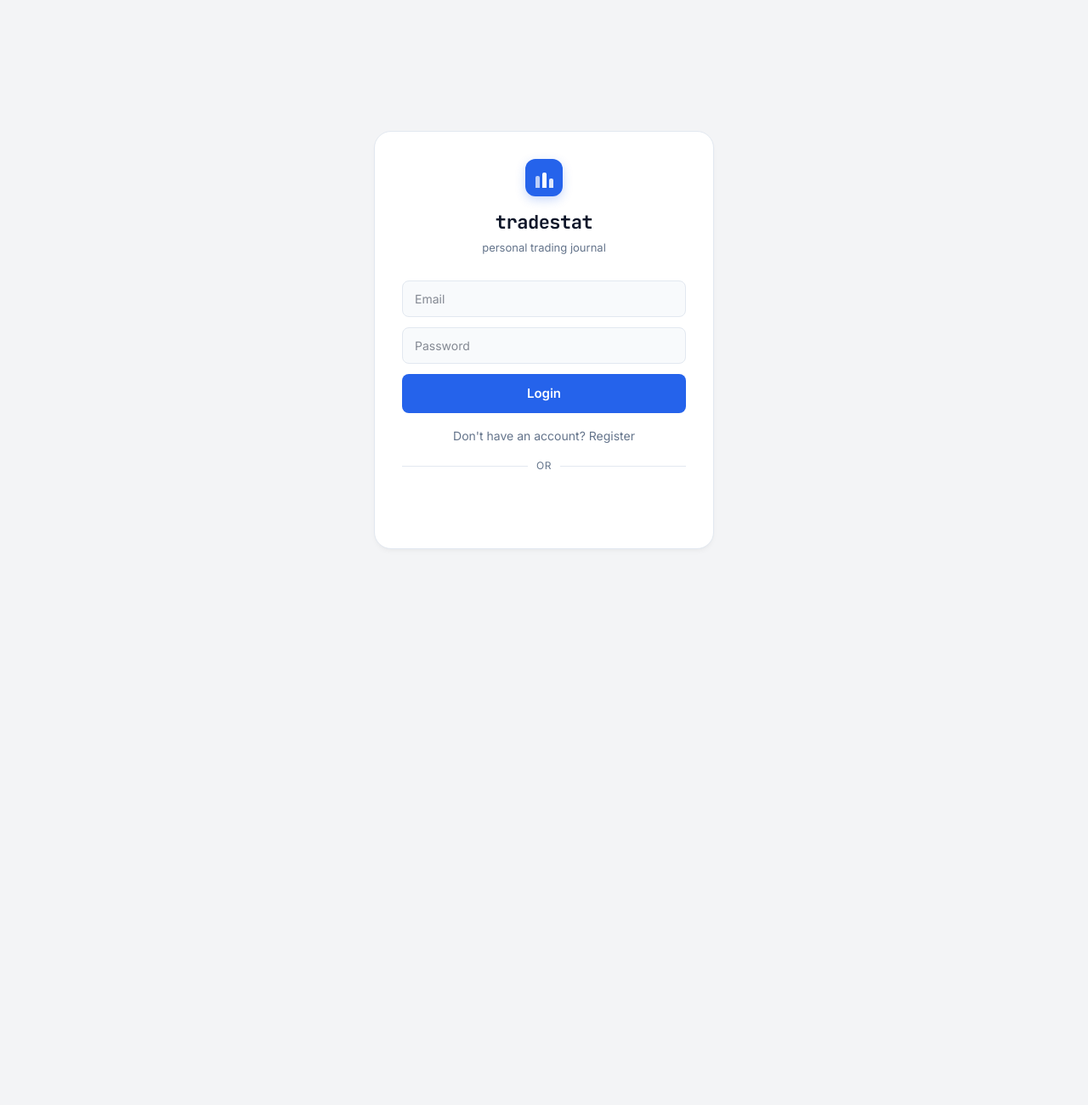
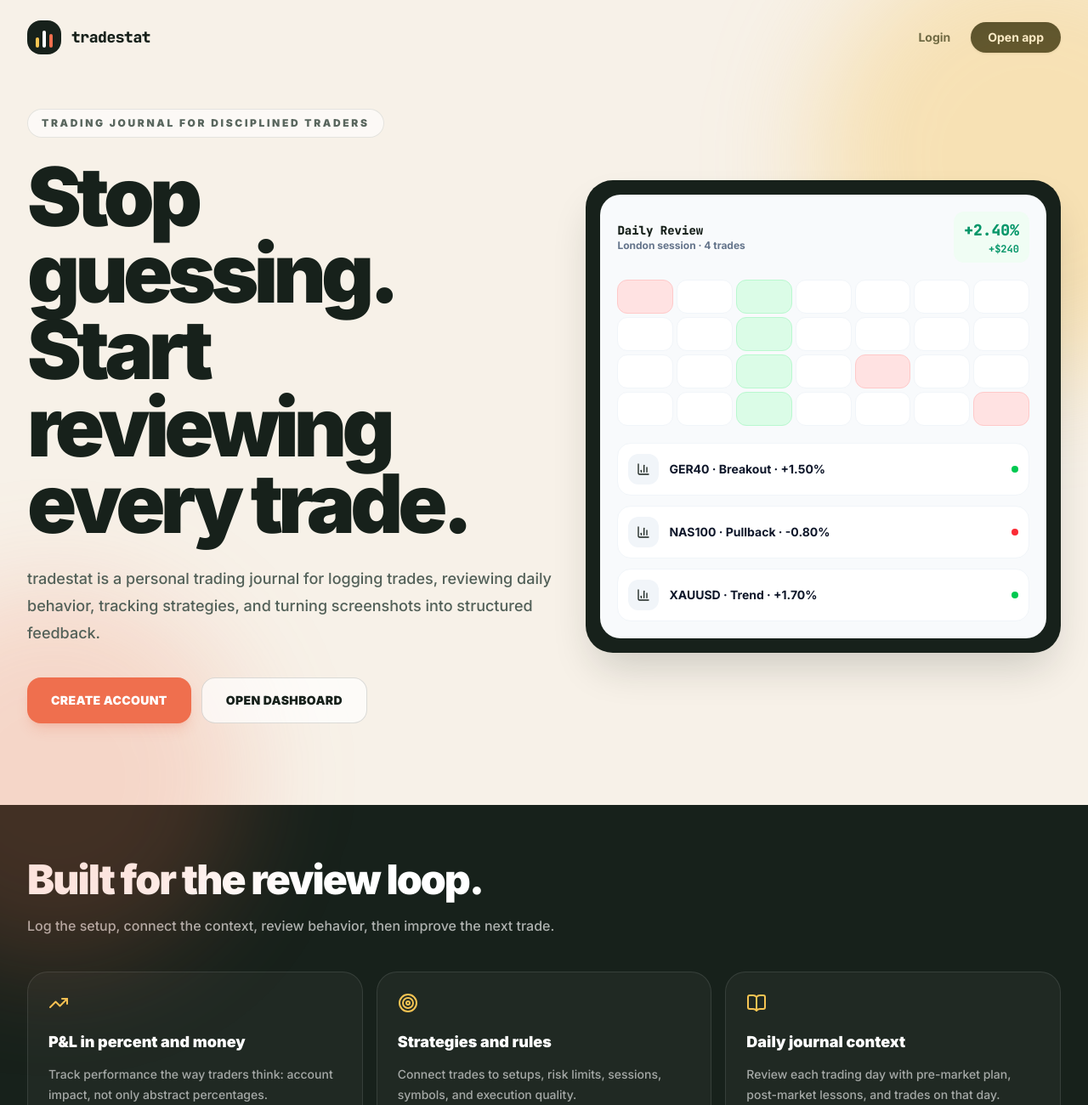
Before and after one commit to nvekay/tradeapp, a React (Vite) app in the folder frontend/: page / in a window 1280 px wide. Before the commit this address led to /login. Shown: the top 1300 px of the page at 85% size. Before the commit the page ends 800 px from the top, so only its background shows below. Built offline with nearby package versions, Linux system fonts and the light colour scheme; no server answers.

Commit message:
feat: add public landing page

```diff
--- a/frontend/index.html
+++ b/frontend/index.html
@@ -4,11 +4,22 @@
     <meta charset="UTF-8" />
     <link rel="icon" type="image/svg+xml" href="/favicon.svg" />
     <meta name="viewport" content="width=device-width, initial-scale=1.0" />
-    <meta name="description" content="tradestat — personal trading journal" />
+    <meta name="description" content="tradestat is a personal trading journal for tracking trades, P&L, strategies, screenshots, daily reviews, and risk discipline." />
+    <meta name="keywords" content="tradestat, trading journal, trade tracker, pnl tracker, trading diary, strategy journal" />
+    <meta name="robots" content="index, follow" />
+    <link rel="canonical" href="https://tradestat.ru/" />
+    <meta property="og:type" content="website" />
+    <meta property="og:title" content="tradestat - Trading Journal" />
+    <meta property="og:description" content="Track trades, strategies, screenshots, daily reviews, and risk discipline in one trading journal." />
+    <meta property="og:url" content="https://tradestat.ru/" />
+    <meta property="og:site_name" content="tradestat" />
+    <meta name="twitter:card" content="summary_large_image" />
+    <meta name="twitter:title" content="tradestat - Trading Journal" />
+    <meta name="twitter:description" content="A personal trading journal for disciplined traders." />
     <link rel="preconnect" href="https://fonts.googleapis.com" />
     <link rel="preconnect" href="https://fonts.gstatic.com" crossorigin />
-    <link href="https://fonts.googleapis.com/css2?family=Inter:wght@400;500;600;700&family=JetBrains+Mono:wght@400;500;600;700&display=swap" rel="stylesheet" />
-    <title>tradestat</title>
+    <link href="https://fonts.googleapis.com/css2?family=Inter:wght@400;500;600;700;900&family=JetBrains+Mono:wght@400;500;600;700;800&display=swap" rel="stylesheet" />
+    <title>tradestat - Trading Journal for Disciplined Traders</title>
   </head>
   <body>
     <div id="root"></div>
--- a/frontend/src/App.tsx
+++ b/frontend/src/App.tsx
@@ -13,6 +13,7 @@ import StrategyDetail from './pages/StrategyDetail'
 import Settings from './pages/Settings'
 import Onboarding from './pages/Onboarding'
 import TradeDetail from './pages/TradeDetail'
+import Landing from './pages/Landing'
 import Login from './pages/Login'
 import AuthGuard from './components/AuthGuard'
 import OnboardingGuard from './components/OnboardingGuard'
@@ -25,10 +26,11 @@ export default function App() {
     <GoogleOAuthProvider clientId={GOOGLE_CLIENT_ID}>
       <BrowserRouter>
         <Routes>
+          <Route path="/" element={<Landing />} />
           <Route path="/login" element={<Login />} />
           <Route path="/onboarding" element={<AuthGuard><SettingsProvider><Onboarding /></SettingsProvider></AuthGuard>} />
           <Route element={<AuthGuard><SettingsProvider><OnboardingGuard><Layout /></OnboardingGuard></SettingsProvider></AuthGuard>}>
-            <Route path="/" element={<Dashboard />} />
+            <Route path="/app" element={<Dashboard />} />
             <Route path="/trades" element={<Trades />} />
             <Route path="/trade/:id" element={<TradeDetail />} />
             <Route path="/trades/:id" element={<TradeDetail />} />
@@ -42,7 +44,7 @@ export default function App() {
             <Route path="/strategies/:id" element={<StrategyDetail />} />
             <Route path="/strategies/:id/edit" element={<StrategyForm />} />
             <Route path="/settings" element={<Settings />} />
-            <Route path="*" element={<Navigate to="/" replace />} />
+            <Route path="*" element={<Navigate to="/app" replace />} />
           </Route>
         </Routes>
       </BrowserRouter>
--- a/frontend/src/components/Layout.tsx
+++ b/frontend/src/components/Layout.tsx
@@ -3,7 +3,7 @@ import { NavLink, Outlet, useNavigate } from 'react-router-dom'
 import { LayoutDashboard, List, PlusCircle, Brain, Settings, ClipboardList, BookOpen, LogOut, Target, Menu, X } from 'lucide-react'
 
 const navItems = [
-  { to: '/',          icon: LayoutDashboard, end: true },
+  { to: '/app',       icon: LayoutDashboard, end: true },
   { to: '/trades',    icon: List,            end: false },
   { to: '/add',       icon: PlusCircle,      end: false },
   { to: '/checklist', icon: ClipboardList,   end: false },
--- /dev/null
+++ b/frontend/src/pages/Landing.tsx
@@ -0,0 +1,122 @@
+import { Link } from 'react-router-dom'
+import { BarChart3, BookOpen, Camera, Flame, ShieldAlert, Target, TrendingUp } from 'lucide-react'
+
+const features = [
+  { icon: TrendingUp, title: 'P&L in percent and money', text: 'Track performance the way traders think: account impact, not only abstract percentages.' },
+  { icon: Target, title: 'Strategies and rules', text: 'Connect trades to setups, risk limits, sessions, symbols, and execution quality.' },
+  { icon: BookOpen, title: 'Daily journal context', text: 'Review each trading day with pre-market plan, post-market lessons, and trades on that day.' },
+  { icon: Camera, title: 'Chart screenshots', text: 'Attach TradingView screenshots and review entries visually in a dedicated trade detail view.' },
+  { icon: ShieldAlert, title: 'Daily loss guardrail', text: 'Set a daily loss limit and see clear warnings before discipline breaks down.' },
+  { icon: Flame, title: 'Heatmap analytics', text: 'Find your strongest and weakest weekday-hour windows from real trade outcomes.' },
+]
+
+export default function Landing() {
+  return (
+    <div className="min-h-screen overflow-hidden bg-[#F7F1E8] text-[#17211B]">
+      <header className="mx-auto flex max-w-7xl items-center justify-between px-5 py-6 sm:px-8">
+        <Link to="/" className="flex items-center gap-3">
+          <div className="flex h-10 w-10 items-end justify-center gap-1 rounded-2xl bg-[#17211B] pb-2">
+            <span className="h-3 w-1 rounded bg-[#F6C453]" />
+            <span className="h-5 w-1 rounded bg-white" />
+            <span className="h-4 w-1 rounded bg-[#EF6F4E]" />
+          </div>
+          <span className="font-mono text-lg font-black tracking-tight">tradestat</span>
+        </Link>
+        <nav className="flex items-center gap-2">
+          <Link to="/login" className="rounded-full px-4 py-2 text-sm font-bold text-[#38453D] hover:bg-white/60">Login</Link>
+          <Link to="/app" className="rounded-full bg-[#17211B] px-5 py-2 text-sm font-bold text-white shadow-sm hover:bg-[#243127]">Open app</Link>
+        </nav>
+      </header>
+
+      <main>
+        <section className="relative mx-auto grid max-w-7xl gap-10 px-5 pb-16 pt-10 sm:px-8 lg:grid-cols-[1.05fr_0.95fr] lg:items-center lg:pb-24">
+          <div className="absolute right-[-12rem] top-[-10rem] h-[32rem] w-[32rem] rounded-full bg-[#F6C453]/35 blur-3xl" />
+          <div className="absolute bottom-[-12rem] left-[-10rem] h-[28rem] w-[28rem] rounded-full bg-[#EF6F4E]/20 blur-3xl" />
+
+          <div className="relative">
+            <div className="mb-6 inline-flex rounded-full border border-[#17211B]/10 bg-white/60 px-4 py-2 text-xs font-black uppercase tracking-[0.22em] text-[#59665E]">
+              Trading journal for disciplined traders
+            </div>
+            <h1 className="max-w-4xl text-5xl font-black leading-[0.94] tracking-[-0.06em] sm:text-7xl lg:text-8xl">
+              Stop guessing. Start reviewing every trade.
+            </h1>
+            <p className="mt-7 max-w-2xl text-lg font-medium leading-8 text-[#526058]">
+              tradestat is a personal trading journal for logging trades, reviewing daily behavior, tracking strategies, and turning screenshots into structured feedback.
+            </p>
+            <div className="mt-9 flex flex-col gap-3 sm:flex-row">
+              <Link to="/login" className="inline-flex items-center justify-center rounded-2xl bg-[#EF6F4E] px-7 py-4 text-sm font-black uppercase tracking-wide text-white shadow-lg shadow-[#EF6F4E]/20 hover:bg-[#dd5f40]">
+                Create account
+              </Link>
+              <Link to="/app" className="inline-flex items-center justify-center rounded-2xl border border-[#17211B]/15 bg-white/70 px-7 py-4 text-sm font-black uppercase tracking-wide text-[#17211B] hover:bg-white">
+                Open dashboard
+              </Link>
+            </div>
+          </div>
+
+          <div className="relative">
+            <div className="rounded-[2rem] border border-[#17211B]/10 bg-[#17211B] p-4 shadow-2xl shadow-[#17211B]/20">
+              <div className="rounded-[1.5rem] bg-[#F8FAFC] p-5">
+                <div className="mb-5 flex items-center justify-between">
+                  <div>
+                    <div className="font-mono text-sm font-black">Daily Review</div>
+                    <div className="text-xs font-bold text-[#64748B]">London session · 4 trades</div>
+                  </div>
+                  <div className="rounded-xl bg-green-50 px-3 py-2 text-right">
+                    <div className="font-mono text-lg font-black text-[#059669]">+2.40%</div>
+                    <div className="font-mono text-xs font-bold text-[#059669]">+$240</div>
+                  </div>
+                </div>
+                <div className="grid grid-cols-7 gap-1">
+                  {Array.from({ length: 28 }).map((_, i) => (
+                    <div key={i} className={`h-10 rounded-xl border ${i % 7 === 2 ? 'border-green-200 bg-green-100' : i % 9 === 0 ? 'border-red-200 bg-red-100' : 'border-slate-100 bg-white'}`} />
+                  ))}
+                </div>
+                <div className="mt-5 grid gap-3">
+                  {['GER40 · Breakout · +1.50%', 'NAS100 · Pullback · -0.80%', 'XAUUSD · Trend · +1.70%'].map((row, i) => (
+                    <div key={row} className="flex items-center justify-between rounded-2xl border border-slate-100 bg-white p-3">
+                      <div className="flex items-center gap-3">
+                        <div className="flex h-9 w-9 items-center justify-center rounded-xl bg-slate-100">
+                          <BarChart3 size={16} />
+                        </div>
+                        <span className="text-sm font-bold text-[#0F172A]">{row}</span>
+                      </div>
+                      <span className={`h-2 w-2 rounded-full ${i === 1 ? 'bg-red-500' : 'bg-green-500'}`} />
+                    </div>
+                  ))}
+                </div>
+              </div>
+            </div>
+          </div>
+        </section>
+
+        <section className="bg-[#17211B] px-5 py-16 text-white sm:px-8">
+          <div className="mx-auto max-w-7xl">
+            <div className="mb-10 max-w-2xl">
+              <h2 className="text-3xl font-black tracking-[-0.04em] sm:text-5xl">Built for the review loop.</h2>
+              <p className="mt-4 text-base font-medium leading-7 text-white/65">Log the setup, connect the context, review behavior, then improve the next trade.</p>
+            </div>
+            <div className="grid gap-4 md:grid-cols-2 lg:grid-cols-3">
+              {features.map(({ icon: Icon, title, text }) => (
+                <div key={title} className="rounded-3xl border border-white/10 bg-white/[0.04] p-6">
+                  <Icon className="mb-5 text-[#F6C453]" size={24} />
+                  <h3 className="text-lg font-black">{title}</h3>
+                  <p className="mt-3 text-sm font-medium leading-6 text-white/60">{text}</p>
+                </div>
+              ))}
+            </div>
+          </div>
+        </section>
+
+        <section className="mx-auto max-w-7xl px-5 py-16 sm:px-8">
+          <div className="rounded-[2rem] bg-[#EF6F4E] p-8 text-white sm:p-12">
+            <h2 className="max-w-3xl text-3xl font-black tracking-[-0.04em] sm:text-5xl">Make every trading day reviewable.</h2>
+            <p className="mt-4 max-w-2xl text-base font-semibold leading-7 text-white/80">Start with a trade log. Build the habit with daily journaling, screenshots, strategies, and risk guardrails.</p>
+            <Link to="/login" className="mt-8 inline-flex rounded-2xl bg-white px-7 py-4 text-sm font-black uppercase tracking-wide text-[#17211B] hover:bg-[#F7F1E8]">
+              Start tracking
+            </Link>
+          </div>
+        </section>
+      </main>
+    </div>
+  )
+}
--- a/frontend/src/pages/Login.tsx
+++ b/frontend/src/pages/Login.tsx
@@ -27,7 +27,7 @@ export default function Login() {
         ? await login({ email, password })
         : await register({ email, password })
       localStorage.setItem('token', data.access_token)
-      navigate('/')
+      navigate('/app')
     } catch (err: unknown) {
       setError((err as { response?: { data?: { detail?: string } } })?.response?.data?.detail || 'Authentication failed')
     } finally {
@@ -40,7 +40,7 @@ export default function Login() {
       setLoading(true)
       const data = await googleLogin({ credential: credentialResponse.credential })
       localStorage.setItem('token', data.access_token)
-      navigate('/')
+      navigate('/app')
     } catch (err: unknown) {
       setError((err as { response?: { data?: { detail?: string } } })?.response?.data?.detail || 'Google Login failed')
       setLoading(false)
--- a/frontend/src/pages/Onboarding.tsx
+++ b/frontend/src/pages/Onboarding.tsx
@@ -42,7 +42,7 @@ export default function Onboarding() {
           min_rr: 1.5,
         }).catch(() => null)
       }
-      navigate('/', { replace: true })
+      navigate('/app', { replace: true })
     } finally {
       setSaving(false)
     }
```
Also changed, not shown: frontend/public/robots.txt (added), 1 other file (tests, documents, lock files or other folders).
